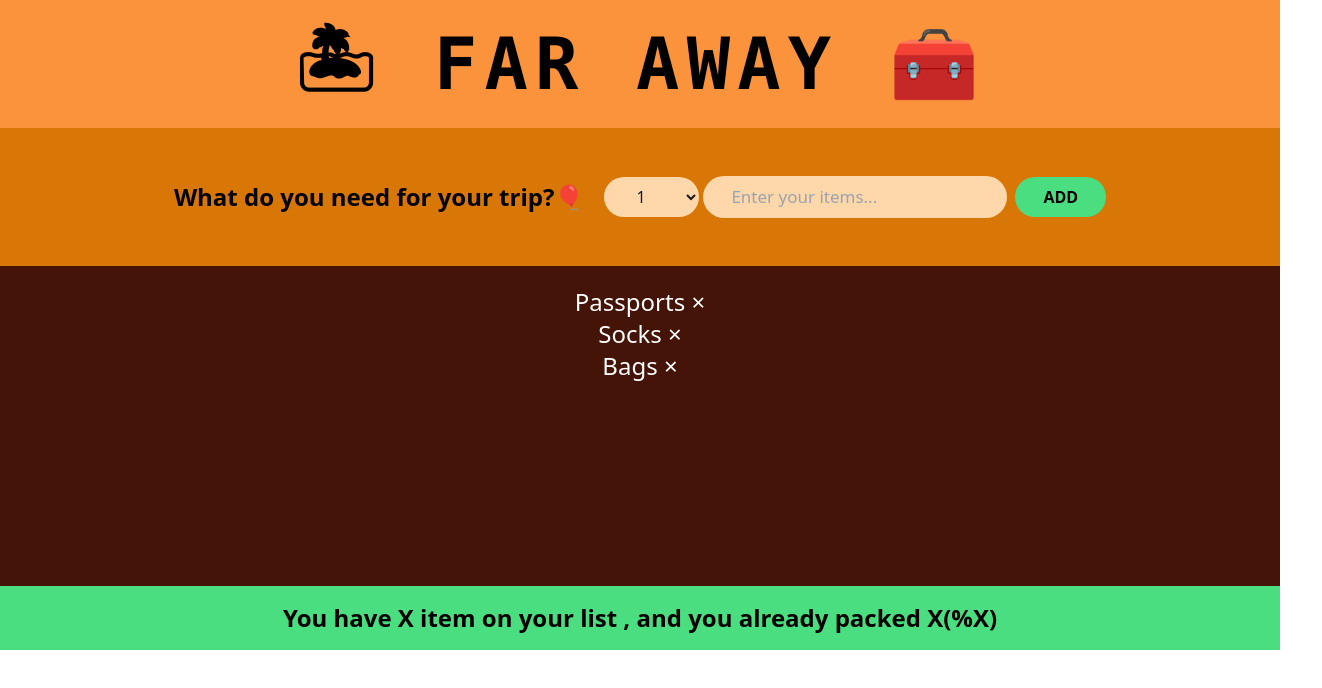
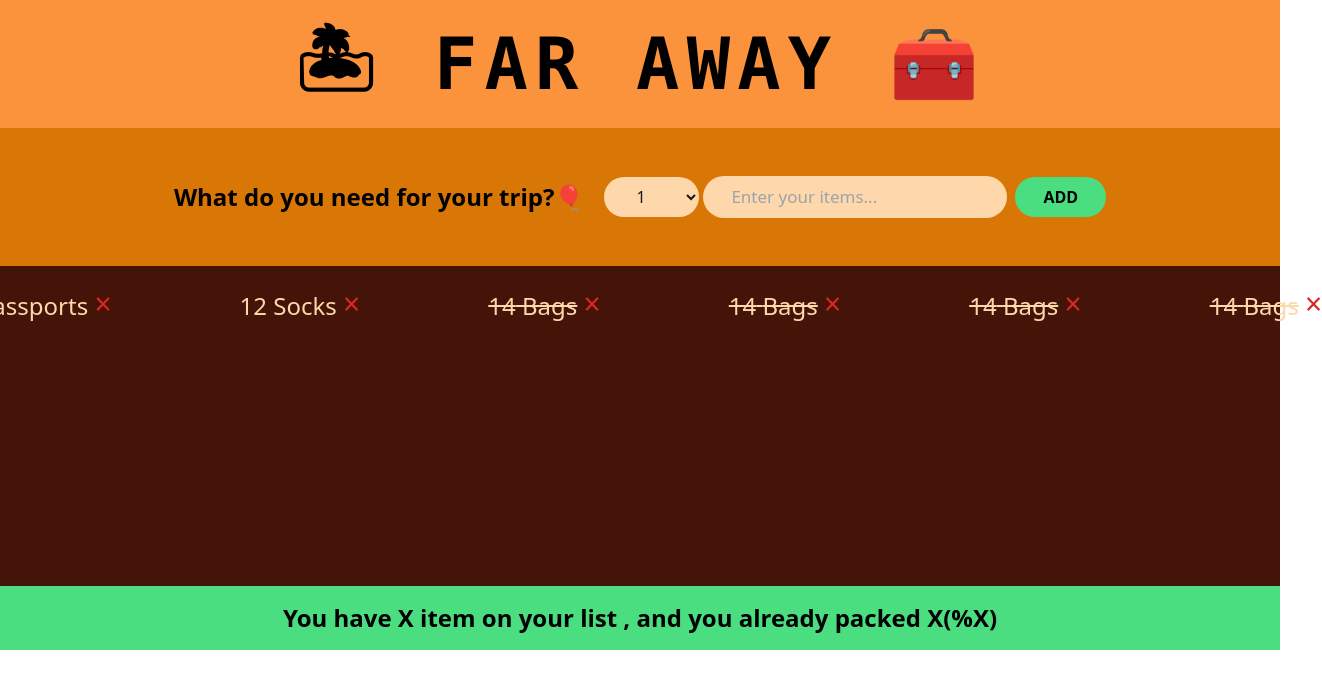
Before and after one commit to Mirwais01/TravelList-app, a React (Vite) app in the folder TravelList-app/: page / in a window 1280 px wide. Shown: the top 688 px of the page, 1322 px wide, since content can reach past the window. Built offline with nearby package versions, Linux system fonts and the light colour scheme.

Commit message:
some problem in form and list solved

```diff
--- a/TravelList-app/src/components/Form.jsx
+++ b/TravelList-app/src/components/Form.jsx
@@ -1,27 +1,19 @@
 import { useState } from "react";
 
 export default function Form() {
-  const [items, setItems] = useState();
+  // const [items, setItems] = useState();
   const [description, setDescription] = useState("");
   const [quantity, setQuantity] = useState(1);
 
   function handleSubmit(e) {
     e.preventDefault();
-    setDescription(description);
-    setQuantity(quantity);
+    if (!description) return;
+    const newItem = { description, quantity, id: Date.now(), packed: false };
+    console.log(newItem);
 
-    const newItem = { description, quantity, id: Date.now(), packed: false };
-    setItems(newItem);
-    console.log(newItem);
     setDescription("");
     setQuantity(1);
-    // Add new item to the list
   }
-  // function handleAddItem() {
-  //   // Add item to the list
-  //   // Clear input fields
-
-  // }
 
   return (
     <div className="p-12 flex flex-col md:flex-row justify-center items-center space-x-4 bg-amber-600">
@@ -33,20 +25,18 @@ export default function Form() {
           name=""
           id=""
           className="px-7 text-zinc-900 py-2 rounded-3xl bg-orange-200 mx-1"
-          onChange={(e) => setQuantity(e.target.value)}
+          value={quantity}
+          onChange={(e) => setQuantity(Number(e.target.value))}
         >
           {Array.from({ length: 20 }, (_, i) => {
             return <option key={i}>{i + 1}</option>;
           })}
-          {/* <option value="">1</option>
-          <option value="">1</option>
-          <option value="">1</option>
-          <option value="">1</option> */}
         </select>
         <input
           className="px-7 py-2 mt-5 text-[17px] md:mt-0 rounded-3xl outline-none bg-orange-200"
           type="text"
           placeholder="Enter your items..."
+          value={description}
           onChange={(e) => setDescription(e.target.value)}
         />
         <button className="px-7 py-2 rounded-3xl bg-green-400 ms-2 font-extrabold">
--- a/TravelList-app/src/components/Items.jsx
+++ b/TravelList-app/src/components/Items.jsx
@@ -1,7 +1,12 @@
 export default function Items({ item }) {
   return (
     <li>
-      {item.description} <span>&times;</span>
+      <span className={`text-orange-200 ${item.packed ? "line-through" : ""}`}>
+        <span>{item.quantity}</span>&nbsp;
+        <span>{item.description}</span>
+      </span>
+      &nbsp;
+      <span className="text-red-600 text-3xl cursor-pointer">&times;</span>
     </li>
   );
 }
--- a/TravelList-app/src/components/PackedList.jsx
+++ b/TravelList-app/src/components/PackedList.jsx
@@ -4,12 +4,15 @@ const initialItems = [
   { id: 1, description: "Passports", quantity: 2, packed: false },
   { id: 2, description: "Socks", quantity: 12, packed: false },
   { id: 3, description: "Bags", quantity: 14, packed: true },
+  { id: 3, description: "Bags", quantity: 14, packed: true },
+  { id: 3, description: "Bags", quantity: 14, packed: true },
+  { id: 3, description: "Bags", quantity: 14, packed: true },
 ];
 
 export default function PackedList() {
   return (
-    <div className="p-5 h-80 bg-orange-950 text-white">
-      <ul className="text-2xl text-center">
+    <div className="p-5 h-80 bg-orange-950 text-white flex justify-center">
+      <ul className="text-2xl text-center flex space-x-32">
         {initialItems.map((el) => (
           <Items item={el} key={el.id} />
         ))}
```
